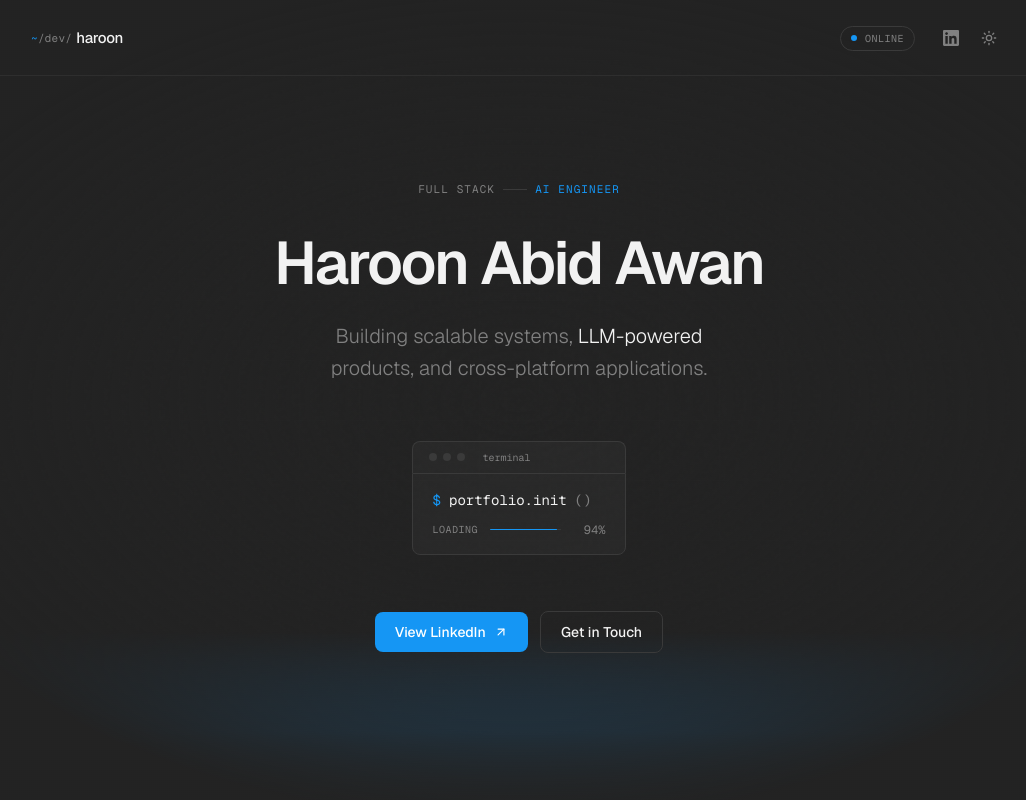
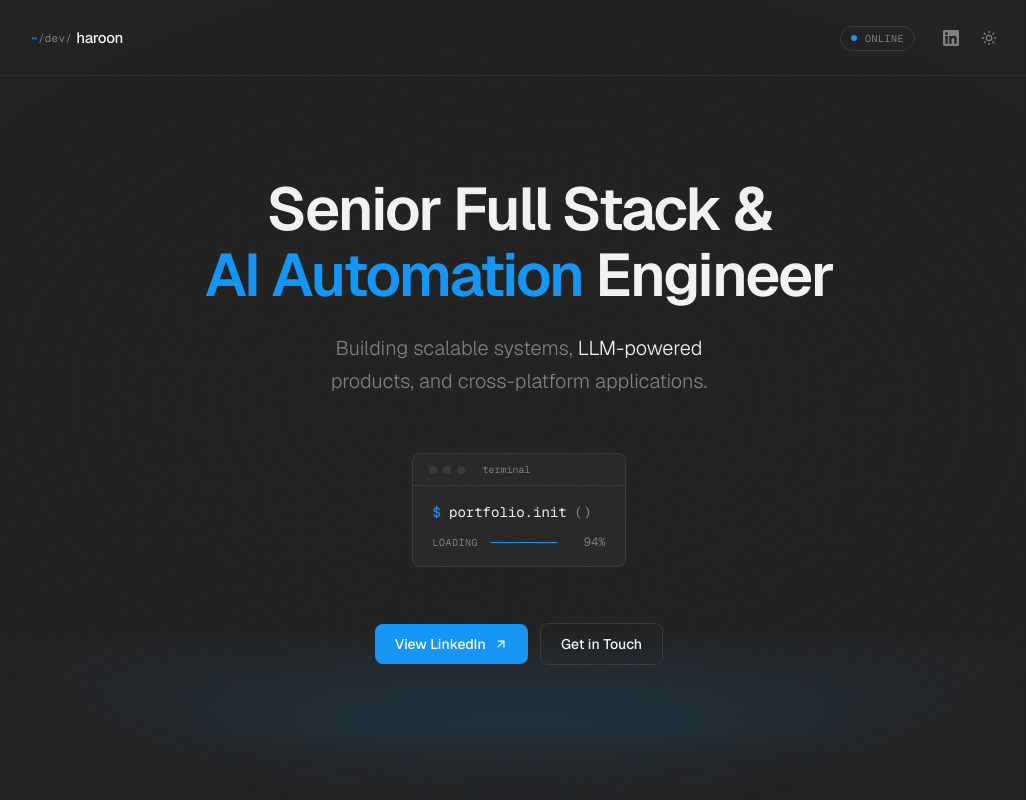
Before and after one commit to haroonabidawan/haroonabidawan, a Next.js app: page / in a window 1280 px wide. Shown: the top 800 px of the page, without its empty margins (121-1147 px from the left). Built offline with nearby package versions, Linux system fonts and the light colour scheme.

Commit message:
fix: update hero section with proper two-line headline format

```diff
--- a/components/hero-section.tsx
+++ b/components/hero-section.tsx
@@ -33,28 +33,17 @@ export function HeroSection() {
       <div className="absolute top-1/2 left-1/2 -translate-x-1/2 -translate-y-1/2 w-[600px] h-[400px] bg-primary/[0.03] rounded-full blur-[120px] pointer-events-none animate-glow" />
 
       <div className="relative mx-auto max-w-2xl text-center">
-        {/* Eyebrow */}
-        <div
-          className={`inline-flex items-center gap-2 mb-8 transition-all duration-700 ease-out ${
-            visible ? "opacity-100 translate-y-0" : "opacity-0 translate-y-3"
-          }`}
-        >
-          <span className="font-mono text-[11px] text-muted-foreground tracking-widest uppercase">
-            Full Stack
-          </span>
-          <span className="w-6 h-px bg-border" />
-          <span className="font-mono text-[11px] text-primary tracking-widest uppercase">
-            AI Engineer
-          </span>
-        </div>
-
-        {/* Main headline */}
+        {/* Main headline - two lines */}
         <h1
           className={`text-[2.5rem] sm:text-5xl md:text-6xl font-semibold tracking-[-0.035em] leading-[1.1] mb-6 transition-all duration-700 delay-75 ease-out ${
             visible ? "opacity-100 translate-y-0" : "opacity-0 translate-y-4"
           }`}
         >
-          <span className="block text-foreground">Haroon Abid Awan</span>
+          <span className="block text-foreground">Senior Full Stack &</span>
+          <span className="block">
+            <span className="text-primary">AI Automation</span>
+            <span className="text-foreground"> Engineer</span>
+          </span>
         </h1>
 
         {/* Subheadline */}
```
